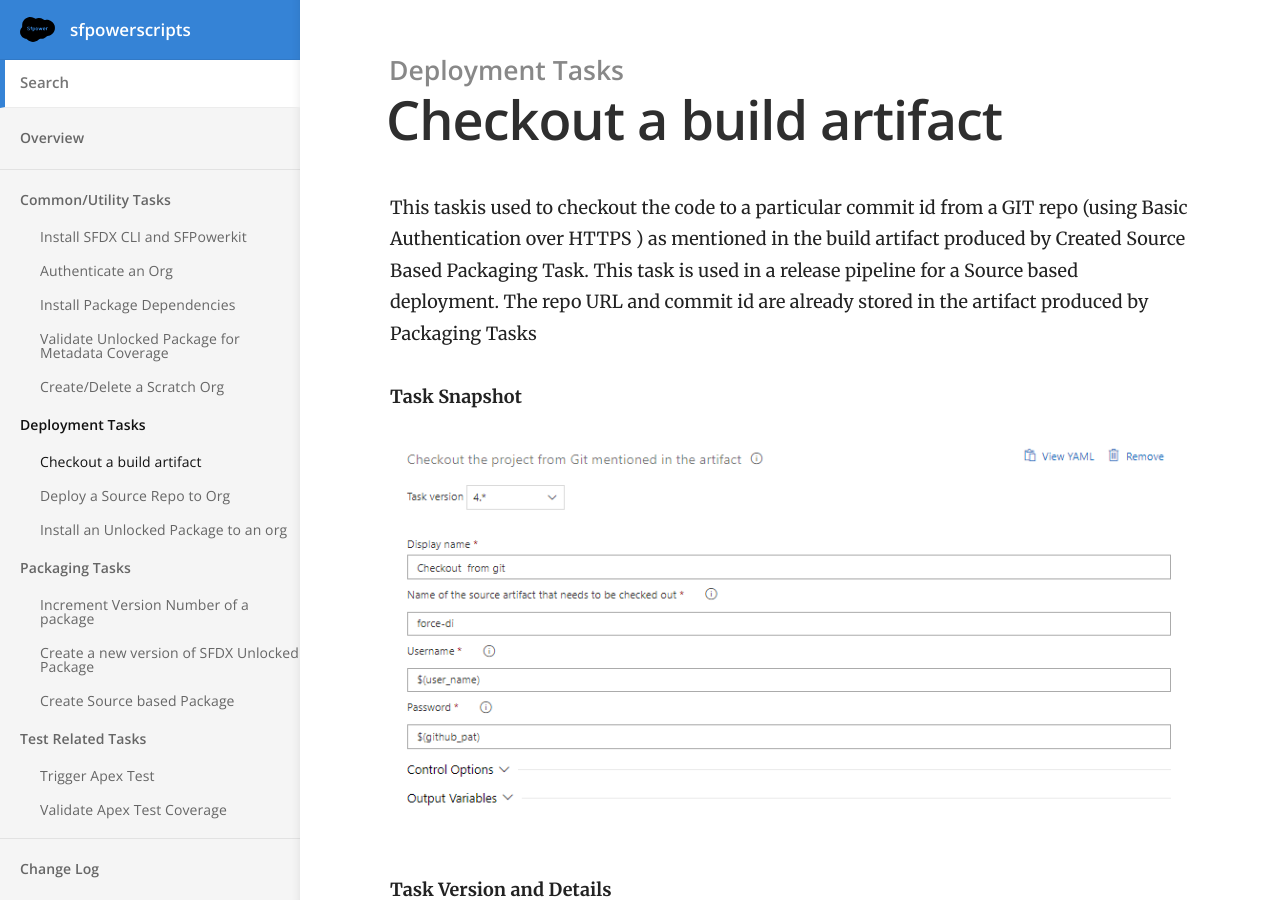
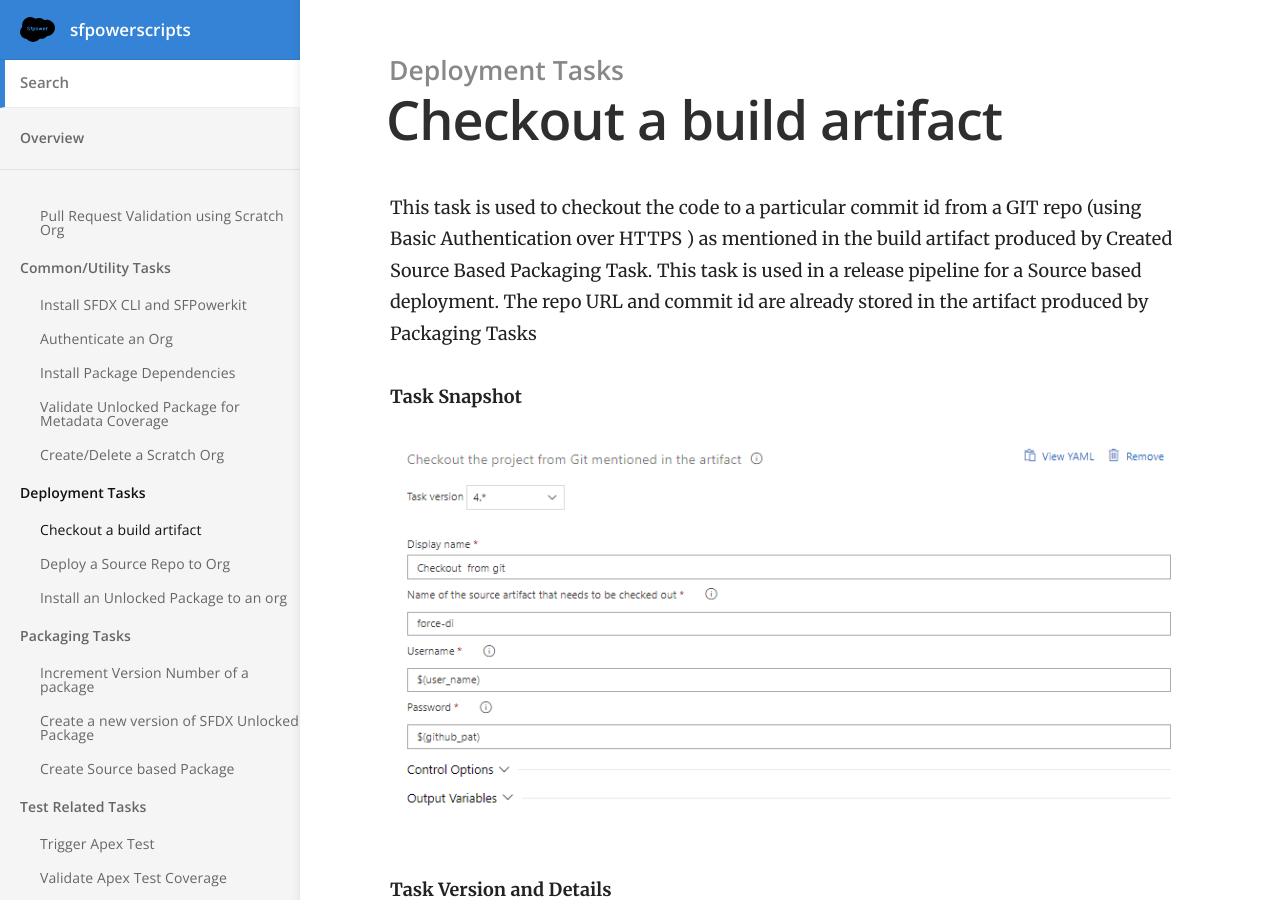
Before and after one commit to nbatterham/sfpowerscripts-doc, a Jekyll site: the page built from _docs/Tasks/Deployment-Tasks/Checkout a build artifact.md, in a window 1280 px wide and 900 px high. Built offline with Jekyll 4.4.1, drawn with Linux system fonts in a browser that asks for light colours.

Commit message:
Pipelines

```diff
--- a/_docs/Tasks/Deployment-Tasks/Checkout a build artifact.md
+++ b/_docs/Tasks/Deployment-Tasks/Checkout a build artifact.md
@@ -4,7 +4,7 @@ category: Deployment Tasks
 order: 1
 ---
 
-This taskis used to checkout the code to a particular commit id from a GIT repo (using Basic Authentication over HTTPS ) as mentioned in the build artifact produced by Created Source Based Packaging Task. This task is used in a release pipeline for a Source based deployment. The repo URL and commit id are already stored in the artifact produced by Packaging Tasks
+This task is used to checkout the code to a particular commit id from a GIT repo (using Basic Authentication over HTTPS ) as mentioned in the build artifact produced by Created Source Based Packaging Task. This task is used in a release pipeline for a Source based deployment. The repo URL and commit id are already stored in the artifact produced by Packaging Tasks
 
 **Task Snapshot**
 
```
Also changed, not shown: _docs/Pipelines/Pull Request Validation using Scratch Org.md (added, +9 -0 lines), images/PR Pipeline ScratchOrg.png (added), 1 other file.
